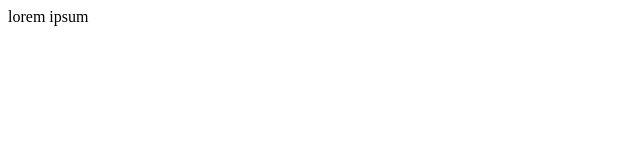
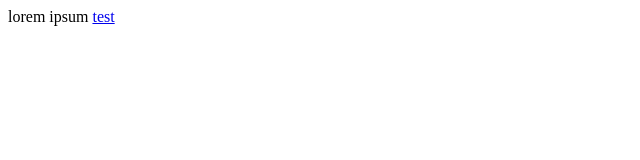
Before and after one commit to tivoris/webside_name, a plain HTML site: page index.html in a window 1280 px wide. Shown: the full height of the page, 0-640 px from the left. Drawn offline with Linux system fonts and the light colour scheme.

Commit message:
Update index.html

```diff
--- a/index.html
+++ b/index.html
@@ -7,4 +7,10 @@
 
 <body>
 lorem ipsum
+  <a
+						href="./"
+						target="_blank"
+					>
+						test
+					</a>
 </body>
```
